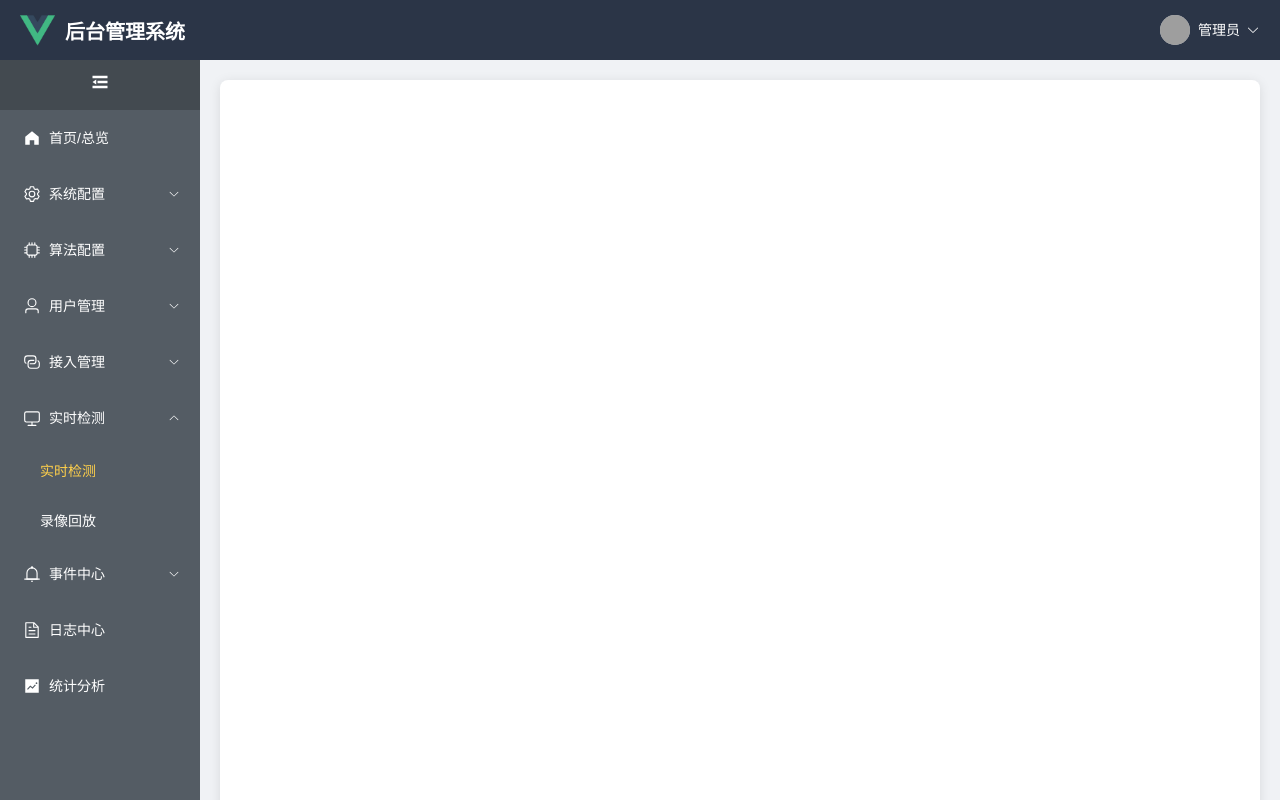
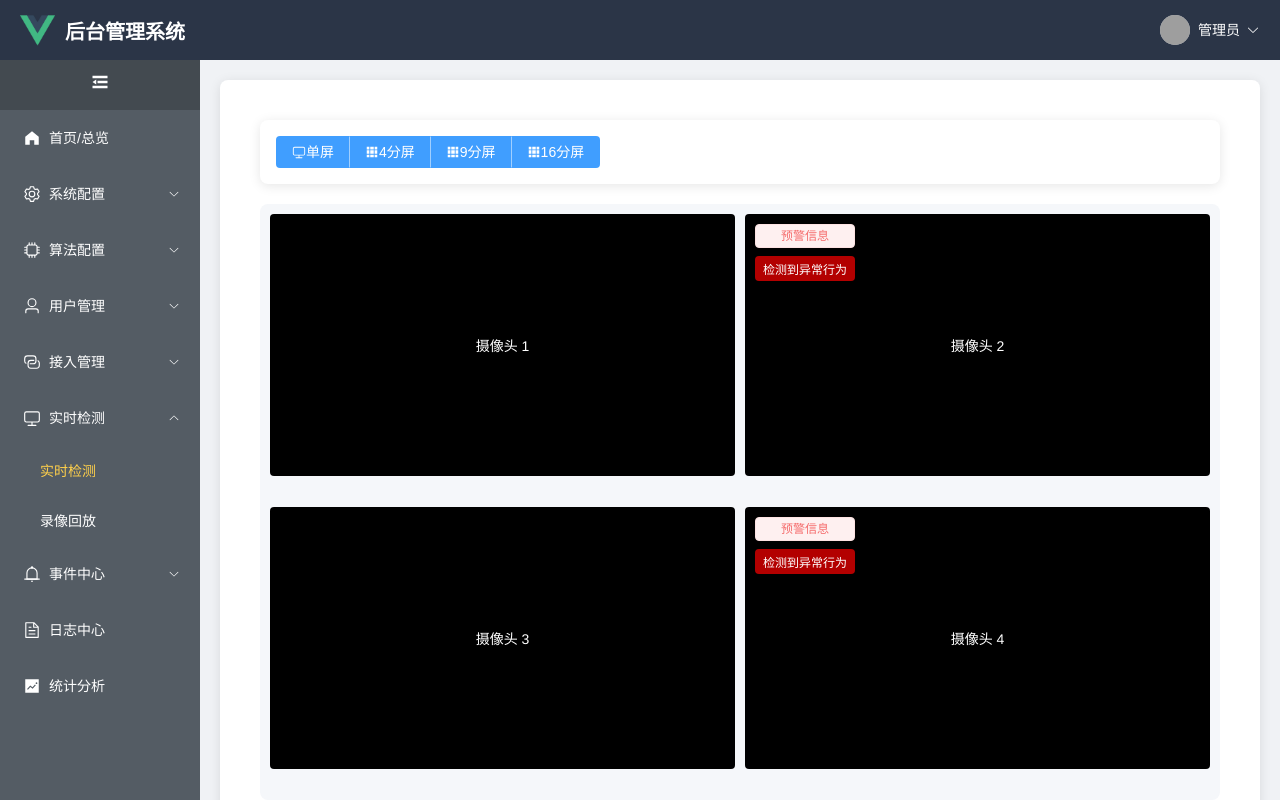
Before and after one commit to hahaw94/belt_frontend, a Vue app: page /detection/realtime in a window 1280 px wide. Built offline with nearby package versions, Linux system fonts and the light colour scheme; grey boxes are pictures that could not be loaded.

Commit message:
完成检测部分

```diff
--- a/src/views/detection/RealtimeDetection.vue
+++ b/src/views/detection/RealtimeDetection.vue
@@ -1,24 +1,159 @@
 <template>
-  <div class="sub-page-content">
+  <div class="realtime-detection">
+    <div class="control-panel">
+      <el-space wrap>
+        <el-button-group>
+          <el-button type="primary" @click="setLayout(1)">
+            <el-icon><Monitor /></el-icon>
+            单屏
+          </el-button>
+          <el-button type="primary" @click="setLayout(4)">
+            <el-icon><Grid /></el-icon>
+            4分屏
+          </el-button>
+          <el-button type="primary" @click="setLayout(9)">
+            <el-icon><Grid /></el-icon>
+            9分屏
+          </el-button>
+          <el-button type="primary" @click="setLayout(16)">
+            <el-icon><Grid /></el-icon>
+            16分屏
+          </el-button>
+        </el-button-group>
+      </el-space>
+    </div>
 
+    <div class="video-grid" :class="'grid-' + currentLayout">
+      <div v-for="n in currentLayout" :key="n" class="video-cell">
+        <div class="video-container">
+          <div class="video-placeholder">
+            <!-- 这里将来会放置真实的视频流 -->
+            摄像头 {{ n }}
+          </div>
+          <div class="overlay-info" v-if="hasWarning(n)">
+            <el-tag type="danger">预警信息</el-tag>
+            <div class="warning-text">检测到异常行为</div>
+          </div>
+        </div>
+      </div>
+    </div>
   </div>
 </template>
 
 <script>
+import { ref } from 'vue'
+import { ElButton, ElButtonGroup, ElSpace, ElTag } from 'element-plus'
+import { Monitor, Grid } from '@element-plus/icons-vue'
+
 export default {
   name: 'RealtimeDetection',
+  components: {
+    ElButton,
+    ElButtonGroup,
+    ElSpace,
+    ElTag,
+    Monitor,
+    Grid
+  },
+  setup() {
+    const currentLayout = ref(4) // 默认4分屏
+    const warnings = ref(new Set([2, 4])) // 模拟某些摄像头有预警
+
+    const setLayout = (layout) => {
+      currentLayout.value = layout
+    }
+
+    const hasWarning = (cameraId) => {
+      return warnings.value.has(cameraId)
+    }
+
+    return {
+      currentLayout,
+      setLayout,
+      hasWarning
+    }
+  }
 }
 </script>
 
 <style scoped>
-.sub-page-content {
-  padding: 15px;
-  /* background-color: #f5f7fa; */ /* 可以给子页面添加不同的背景色 */
-  border-radius: 6px;
-  margin-top: 10px; /* 与父容器的间距 */
+.realtime-detection {
+  padding: 20px;
+  height: calc(100vh - 120px);
+  display: flex;
+  flex-direction: column;
+  gap: 20px;
 }
-h3 {
-  color: #333;
-  margin-bottom: 15px;
+
+.control-panel {
+  background: #fff;
+  padding: 16px;
+  border-radius: 8px;
+  box-shadow: 0 2px 12px 0 rgba(0, 0, 0, 0.1);
+}
+
+.video-grid {
+  flex: 1;
+  display: grid;
+  gap: 10px;
+  background: #f5f7fa;
+  padding: 10px;
+  border-radius: 8px;
+}
+
+.grid-1 {
+  grid-template-columns: 1fr;
+}
+
+.grid-4 {
+  grid-template-columns: repeat(2, 1fr);
+}
+
+.grid-9 {
+  grid-template-columns: repeat(3, 1fr);
+}
+
+.grid-16 {
+  grid-template-columns: repeat(4, 1fr);
+}
+
+.video-cell {
+  aspect-ratio: 16/9;
+  background: #000;
+  border-radius: 4px;
+  overflow: hidden;
+}
+
+.video-container {
+  position: relative;
+  width: 100%;
+  height: 100%;
+}
+
+.video-placeholder {
+  width: 100%;
+  height: 100%;
+  display: flex;
+  align-items: center;
+  justify-content: center;
+  color: #fff;
+  font-size: 14px;
+}
+
+.overlay-info {
+  position: absolute;
+  top: 10px;
+  left: 10px;
+  display: flex;
+  flex-direction: column;
+  gap: 8px;
+}
+
+.warning-text {
+  color: #fff;
+  background: rgba(255, 0, 0, 0.7);
+  padding: 4px 8px;
+  border-radius: 4px;
+  font-size: 12px;
 }
 </style>
--- a/src/views/detection/VideoPlayback.vue
+++ b/src/views/detection/VideoPlayback.vue
@@ -1,24 +1,292 @@
 <template>
-  <div class="sub-page-content">
+  <div class="video-playback">
+    <div class="control-panel">
+      <el-form :inline="true">
+        <el-form-item label="选择设备">
+          <el-select v-model="selectedDevice" placeholder="请选择设备">
+            <el-option
+              v-for="device in devices"
+              :key="device.id"
+              :label="device.name"
+              :value="device.id"
+            />
+          </el-select>
+        </el-form-item>
+        <el-form-item label="选择时间">
+          <el-date-picker
+            v-model="dateTimeRange"
+            type="datetimerange"
+            range-separator="至"
+            start-placeholder="开始时间"
+            end-placeholder="结束时间"
+            :shortcuts="shortcuts"
+          />
+        </el-form-item>
+        <el-form-item>
+          <el-button type="primary" @click="searchRecords">
+            <el-icon><Search /></el-icon>
+            查询
+          </el-button>
+        </el-form-item>
+      </el-form>
+    </div>
 
+    <div class="content-area">
+      <div class="video-area">
+        <div class="video-container">
+          <div class="video-placeholder">
+            <!-- 这里将来会放置真实的视频播放器 -->
+            视频播放区域
+          </div>
+          <div class="video-controls">
+            <el-space>
+              <el-button-group>
+                <el-button type="primary" @click="play">
+                  <el-icon><VideoPlay /></el-icon>
+                </el-button>
+                <el-button type="primary" @click="pause">
+                  <el-icon><VideoPause /></el-icon>
+                </el-button>
+                <el-button type="primary" @click="stop">
+                  <el-icon><VideoStop /></el-icon>
+                </el-button>
+              </el-button-group>
+              <el-slider v-model="progress" :show-tooltip="true" />
+              <span class="time-display">{{ formatTime(currentTime) }} / {{ formatTime(totalTime) }}</span>
+            </el-space>
+          </div>
+        </div>
+      </div>
+
+      <div class="record-list">
+        <el-table :data="recordList" height="100%" style="width: 100%">
+          <el-table-column prop="time" label="时间" width="180" />
+          <el-table-column prop="type" label="类型" width="100" />
+          <el-table-column prop="description" label="描述" />
+          <el-table-column fixed="right" label="操作" width="120">
+            <template #default="scope">
+              <el-button link type="primary" @click="playRecord(scope.row)">
+                播放
+              </el-button>
+              <el-button link type="primary" @click="downloadRecord(scope.row)">
+                下载
+              </el-button>
+            </template>
+          </el-table-column>
+        </el-table>
+      </div>
+    </div>
   </div>
 </template>
 
 <script>
+import { ref } from 'vue'
+import {
+  ElButton,
+  ElButtonGroup,
+  ElForm,
+  ElFormItem,
+  ElSelect,
+  ElOption,
+  ElDatePicker,
+  ElSpace,
+  ElSlider,
+  ElTable,
+  ElTableColumn
+} from 'element-plus'
+import {
+  Search,
+  VideoPlay,
+  VideoPause,
+  VideoStop
+} from '@element-plus/icons-vue'
+
 export default {
   name: 'VideoPlayback',
+  components: {
+    ElButton,
+    ElButtonGroup,
+    ElForm,
+    ElFormItem,
+    ElSelect,
+    ElOption,
+    ElDatePicker,
+    ElSpace,
+    ElSlider,
+    ElTable,
+    ElTableColumn,
+    Search,
+    VideoPlay,
+    VideoPause,
+    VideoStop
+  },
+  setup() {
+    const selectedDevice = ref('')
+    const dateTimeRange = ref([])
+    const progress = ref(0)
+    const currentTime = ref(0)
+    const totalTime = ref(600) // 示例：10分钟
+
+    // 模拟数据
+    const devices = ref([
+      { id: 1, name: '摄像头 1' },
+      { id: 2, name: '摄像头 2' },
+      { id: 3, name: '摄像头 3' }
+    ])
+
+    const recordList = ref([
+      {
+        time: '2024-01-20 10:30:00',
+        type: '预警',
+        description: '检测到异常行为'
+      },
+      {
+        time: '2024-01-20 10:35:00',
+        type: '预警',
+        description: '检测到可疑物品'
+      }
+    ])
+
+    const shortcuts = [
+      {
+        text: '最近一小时',
+        value: () => {
+          const end = new Date()
+          const start = new Date()
+          start.setTime(start.getTime() - 3600 * 1000)
+          return [start, end]
+        }
+      },
+      {
+        text: '最近一天',
+        value: () => {
+          const end = new Date()
+          const start = new Date()
+          start.setTime(start.getTime() - 3600 * 1000 * 24)
+          return [start, end]
+        }
+      }
+    ]
+
+    const formatTime = (seconds) => {
+      const minutes = Math.floor(seconds / 60)
+      const remainingSeconds = Math.floor(seconds % 60)
+      return `${String(minutes).padStart(2, '0')}:${String(remainingSeconds).padStart(2, '0')}`
+    }
+
+    const searchRecords = () => {
+      // 实现查询录像记录的逻辑
+      console.log('查询录像记录', selectedDevice.value, dateTimeRange.value)
+    }
+
+    const play = () => {
+      console.log('播放视频')
+    }
+
+    const pause = () => {
+      console.log('暂停视频')
+    }
+
+    const stop = () => {
+      console.log('停止视频')
+    }
+
+    const playRecord = (record) => {
+      console.log('播放录像', record)
+    }
+
+    const downloadRecord = (record) => {
+      console.log('下载录像', record)
+    }
+
+    return {
+      selectedDevice,
+      dateTimeRange,
+      devices,
+      shortcuts,
+      progress,
+      currentTime,
+      totalTime,
+      recordList,
+      formatTime,
+      searchRecords,
+      play,
+      pause,
+      stop,
+      playRecord,
+      downloadRecord
+    }
+  }
 }
 </script>
 
 <style scoped>
-.sub-page-content {
-  padding: 15px;
-  /* background-color: #f5f7fa; */ /* 可以给子页面添加不同的背景色 */
-  border-radius: 6px;
-  margin-top: 10px; /* 与父容器的间距 */
+.video-playback {
+  padding: 20px;
+  height: calc(100vh - 120px);
+  display: flex;
+  flex-direction: column;
+  gap: 20px;
 }
-h3 {
-  color: #333;
-  margin-bottom: 15px;
+
+.control-panel {
+  background: #fff;
+  padding: 16px;
+  border-radius: 8px;
+  box-shadow: 0 2px 12px 0 rgba(0, 0, 0, 0.1);
+}
+
+.content-area {
+  flex: 1;
+  display: grid;
+  grid-template-columns: 2fr 1fr;
+  gap: 20px;
+}
+
+.video-area {
+  background: #fff;
+  border-radius: 8px;
+  padding: 16px;
+  box-shadow: 0 2px 12px 0 rgba(0, 0, 0, 0.1);
+}
+
+.video-container {
+  height: 100%;
+  display: flex;
+  flex-direction: column;
+  gap: 16px;
+}
+
+.video-placeholder {
+  flex: 1;
+  background: #000;
+  border-radius: 4px;
+  display: flex;
+  align-items: center;
+  justify-content: center;
+  color: #fff;
+}
+
+.video-controls {
+  padding: 8px;
+  background: #f5f7fa;
+  border-radius: 4px;
+}
+
+.video-controls :deep(.el-slider) {
+  width: 300px;
+  margin: 0 16px;
+}
+
+.time-display {
+  font-family: monospace;
+  color: #606266;
+}
+
+.record-list {
+  background: #fff;
+  border-radius: 8px;
+  padding: 16px;
+  box-shadow: 0 2px 12px 0 rgba(0, 0, 0, 0.1);
 }
 </style>
```
